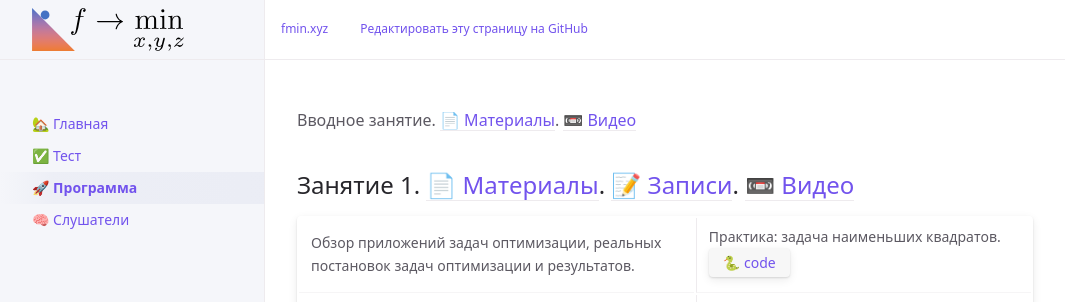
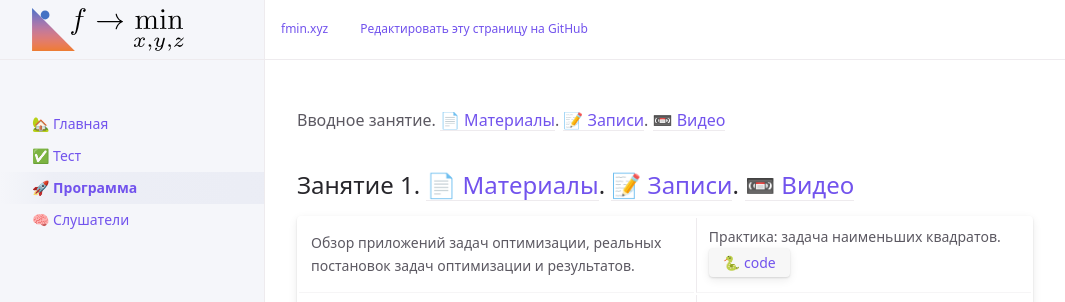
Before and after one commit to MerkulovDaniil/sber223, a Jekyll site: the page built from program.md, in a window 1280 px wide and 900 px high. Shown: the top 302 px of the window, without its empty margins (107-1172 px from the left). Built offline with Jekyll 4.4.1, drawn with Linux system fonts in a browser that asks for light colours; our own code applies the rules of GitHub Pages for plain Markdown files; a script that is not in the unit is left out.

Commit message:
Update program.md

```diff
--- a/program.md
+++ b/program.md
@@ -3,9 +3,9 @@ title: 🚀 Программа
 nav_order: 3
 ---
 
-Вводное занятие. [📄 Материалы](/presentations/intro_info.pdf). [📼 Видео]()
+Вводное занятие. [📄 Материалы](/presentations/intro_info.pdf). [📝 Записи](/notes/intro_info.pdf). [📼 Видео](https://drive.google.com/drive/u/1/folders/1P4iOFWDBW9HgzmB_j8-q22sqEcBwWUXp)
 
-## Занятие 1. [📄 Материалы](/presentations/1.pdf). [📝 Записи](/notes/1.pdf). [📼 Видео]()
+## Занятие 1. [📄 Материалы](/presentations/1.pdf). [📝 Записи](/notes/1.pdf). [📼 Видео](https://drive.google.com/drive/u/1/folders/1MId8eLcWAaG0lFSx7IFo661FG73Rl_9V)
 
 | Обзор приложений задач оптимизации, реальных постановок задач оптимизации и результатов.    | Практика: задача наименьших квадратов. [🐍 code](https://colab.research.google.com/github/MerkulovDaniil/sber219/blob/main/notebooks/1_1.ipynb){: .btn}      |
 | Знакомство с современными практическими инструментами для оптимизации и анализа данных   | Практика: работа с библиотекой CVXPY [🐍 code](https://colab.research.google.com/github/MerkulovDaniil/sber219/blob/main/notebooks/1_2.ipynb){: .btn}      |
```
